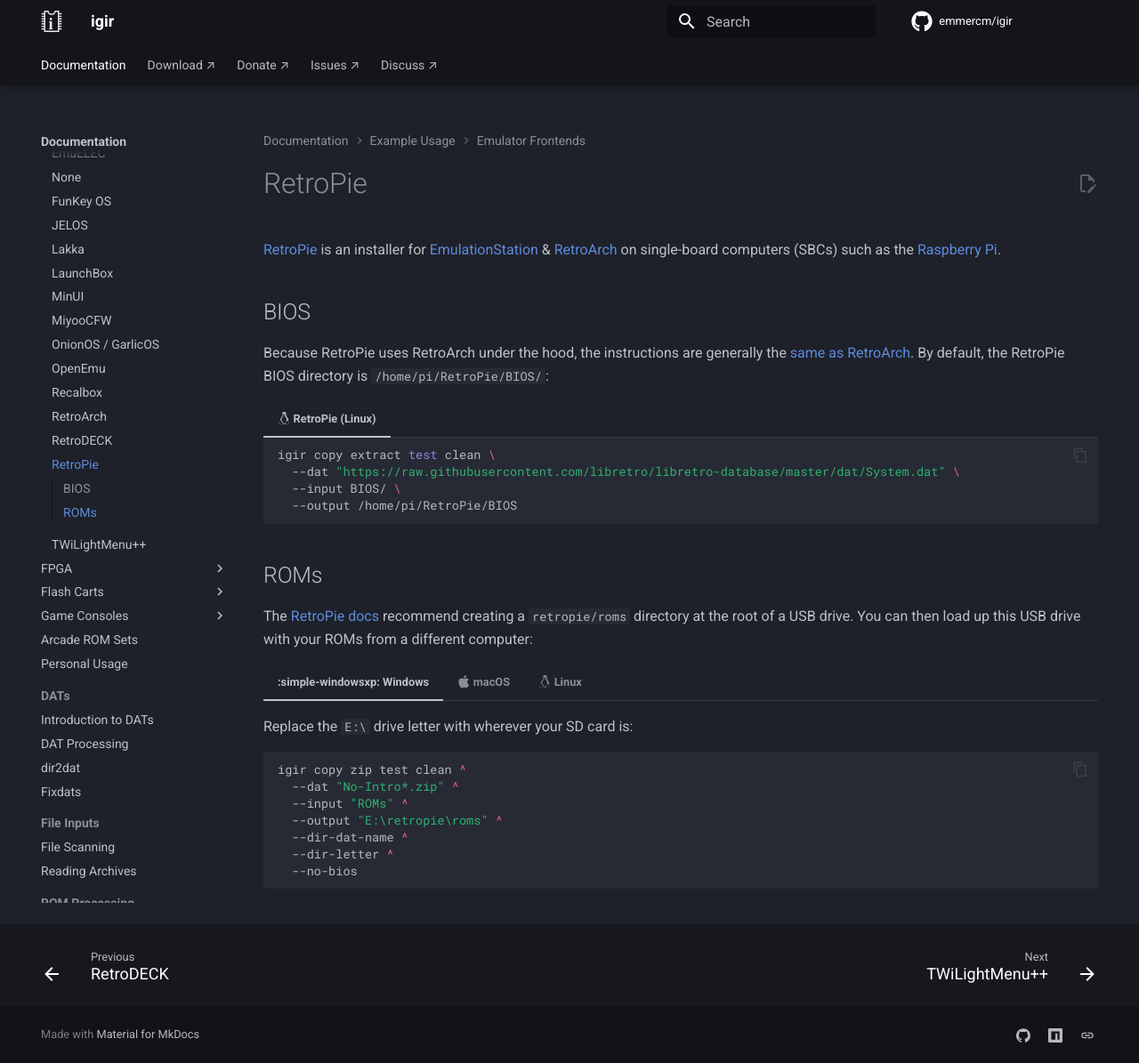
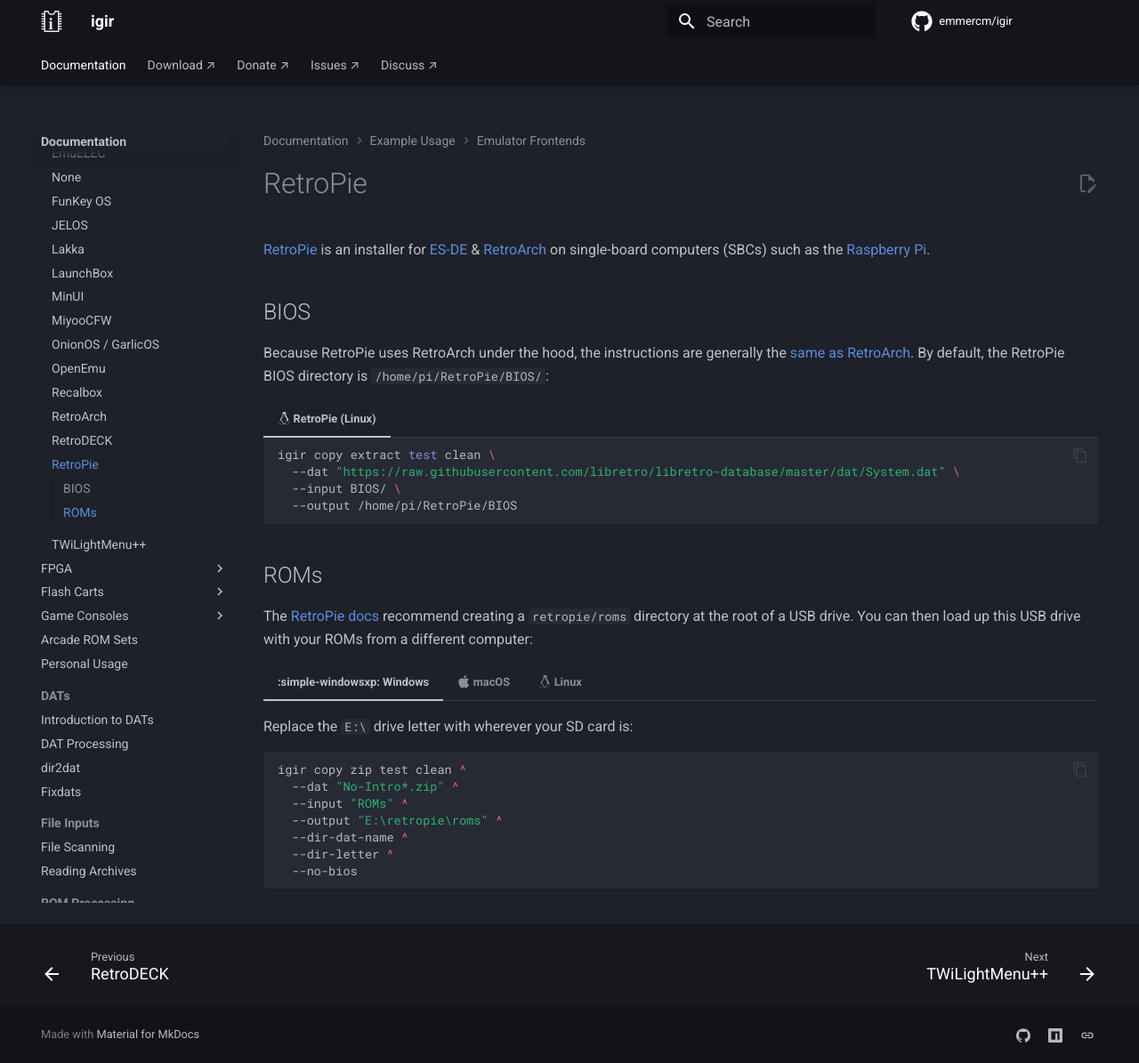
Before and after one commit to emmercm/igir, an MkDocs documentation site: the page built from docs/usage/desktop/retropie.md, in a window 1280 px wide and 1195 px high. Shown: the whole window at 89% size. Built offline with MkDocs 1.6.1 and Material for MkDocs 9.7.7, drawn with Linux system fonts in a browser that asks for light colours; comment, search, counter and statistics services are not loaded.

Commit message:
Update retropie.md

```diff
--- a/docs/usage/desktop/retropie.md
+++ b/docs/usage/desktop/retropie.md
@@ -1,6 +1,6 @@
 # RetroPie
 
-[RetroPie](https://retropie.org.uk/) is an installer for [EmulationStation](emulationstation.md) & [RetroArch](retroarch.md) on single-board computers (SBCs) such as the [Raspberry Pi](https://www.raspberrypi.com/).
+[RetroPie](https://retropie.org.uk/) is an installer for [ES-DE](es-de.md) & [RetroArch](retroarch.md) on single-board computers (SBCs) such as the [Raspberry Pi](https://www.raspberrypi.com/).
 
 ## BIOS
 
```
